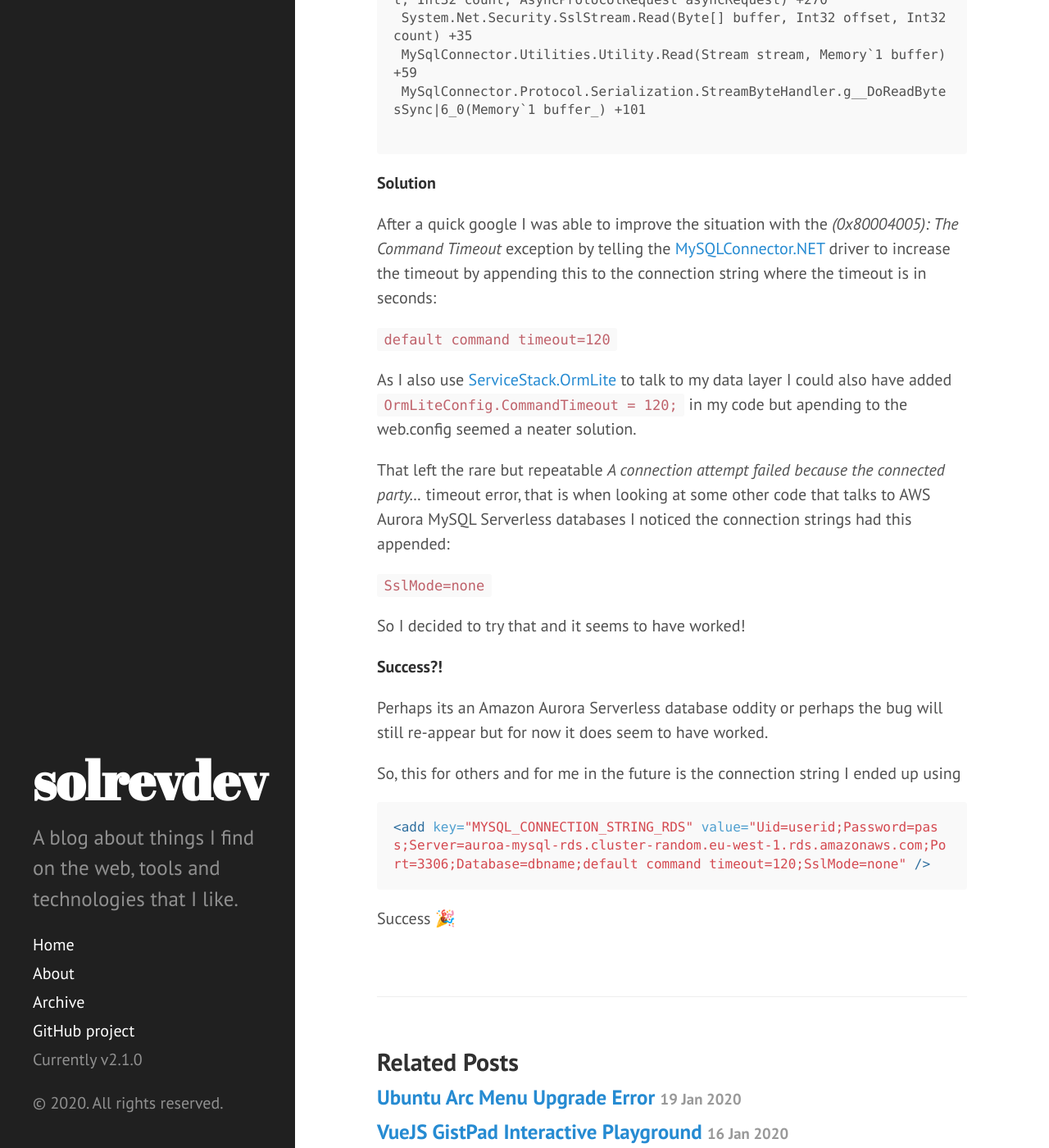
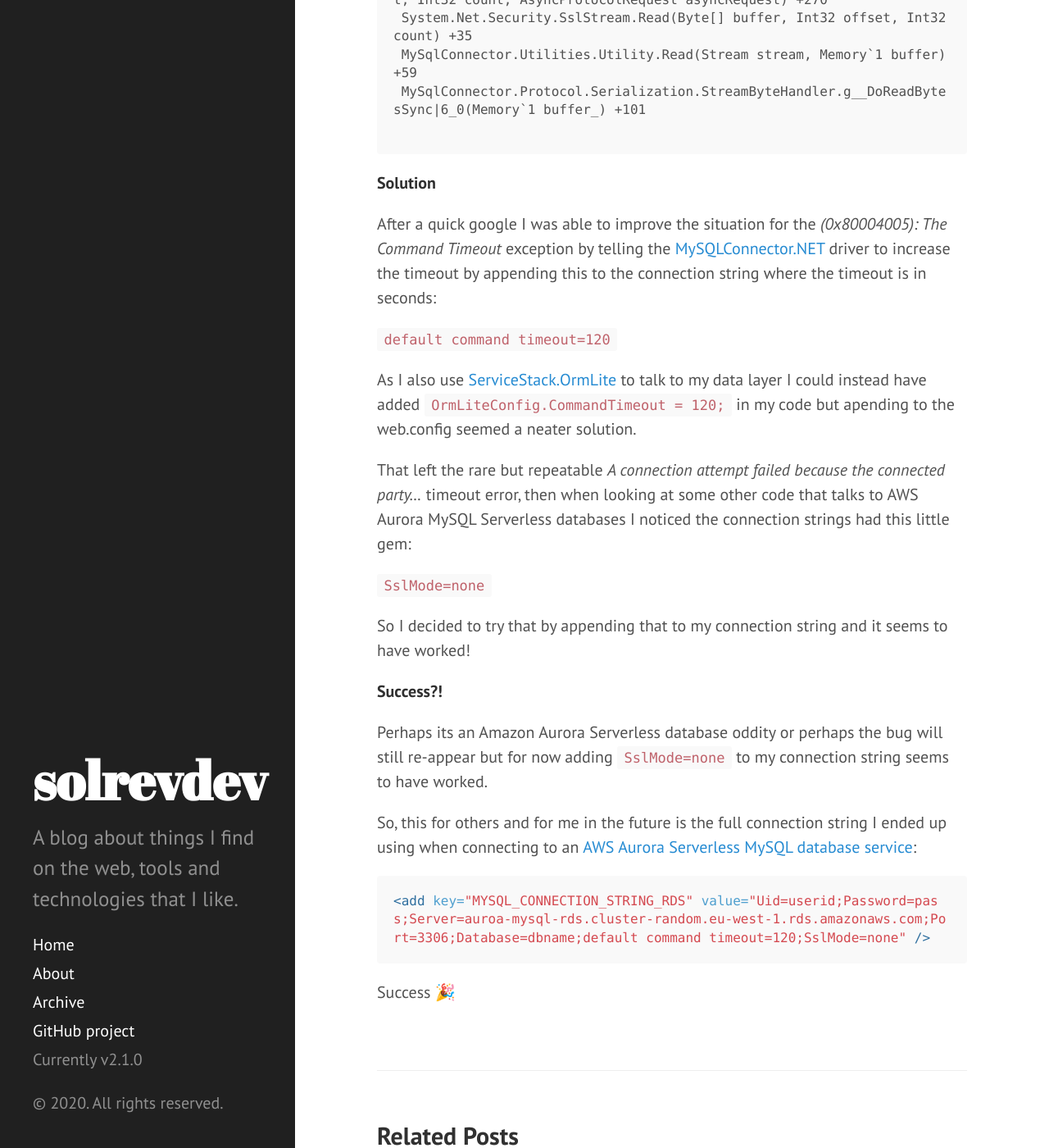
Before and after one commit to solrevdev/solrevdev.github.io, a Jekyll site: the page built from _posts/2020-01-20- mysqlexception-0x80004005-the-command-timeout-expired-before-the-operation-completed.md, in a window 1280 px wide and 1400 px high, scrolled down 3189 px. Shown: the whole window at 82% size. Built offline with Jekyll 4.4.1, drawn with Linux system fonts in a browser that asks for light colours.

Commit message:
Update 2020-01-20- mysqlexception-0x80004005-the-command-timeout-expired-before-the-operation-completed.md

````diff
--- a/_posts/2020-01-20- mysqlexception-0x80004005-the-command-timeout-expired-before-the-operation-completed.md
+++ b/_posts/2020-01-20- mysqlexception-0x80004005-the-command-timeout-expired-before-the-operation-completed.md
@@ -75,23 +75,23 @@ or:
 
 **Solution**
 
-After a quick google I was able to improve the situation with the *(0x80004005): The Command Timeout* exception by telling the [MySQLConnector.NET](https://mysqlconnector.net/) driver to increase the timeout by appending this to the connection string where the timeout is in seconds:
+After a quick google I was able to improve the situation for the *(0x80004005): The Command Timeout* exception by telling the [MySQLConnector.NET](https://mysqlconnector.net/) driver to increase the timeout by appending this to the connection string where the timeout is in seconds:
 
 `default command timeout=120`
 
-As I also use [ServiceStack.OrmLite](https://github.com/ServiceStack/ServiceStack.OrmLite) to talk to my data layer I could also have added `OrmLiteConfig.CommandTimeout = 120;` in my code but apending to the web.config seemed a neater solution.
+As I also use [ServiceStack.OrmLite](https://github.com/ServiceStack/ServiceStack.OrmLite) to talk to my data layer I could instead have added `OrmLiteConfig.CommandTimeout = 120;` in my code but apending to the web.config seemed a neater solution.
 
-That left the rare but repeatable *A connection attempt failed because the connected party...* timeout error, that is when looking at some other code that talks to AWS Aurora MySQL Serverless databases I noticed the connection strings had this appended:
+That left the rare but repeatable *A connection attempt failed because the connected party...* timeout error, then when looking at some other code that talks to AWS Aurora MySQL Serverless databases I noticed the connection strings had this little gem:
 
 `SslMode=none`
 
-So I decided to try that and it seems to have worked!
+So I decided to try that by appending that to my connection string and it seems to have worked!
 
 **Success?!**
 
-Perhaps its an Amazon Aurora Serverless database oddity or perhaps the bug will still re-appear but for now it does seem to have worked.
+Perhaps its an Amazon Aurora Serverless database oddity or perhaps the bug will still re-appear but for now adding `SslMode=none` to my connection string seems to have worked.
 
-So, this for others and for me in the future is the connection string I ended up using
+So, this for others and for me in the future is the full connection string I ended up using when connecting to an [AWS Aurora Serverless MySQL database service](https://aws.amazon.com/rds/aurora/serverless/):
 
 ```xml
 <add key="MYSQL_CONNECTION_STRING_RDS" value="Uid=userid;Password=pass;Server=auroa-mysql-rds.cluster-random.eu-west-1.rds.amazonaws.com;Port=3306;Database=dbname;default command timeout=120;SslMode=none" />
````
